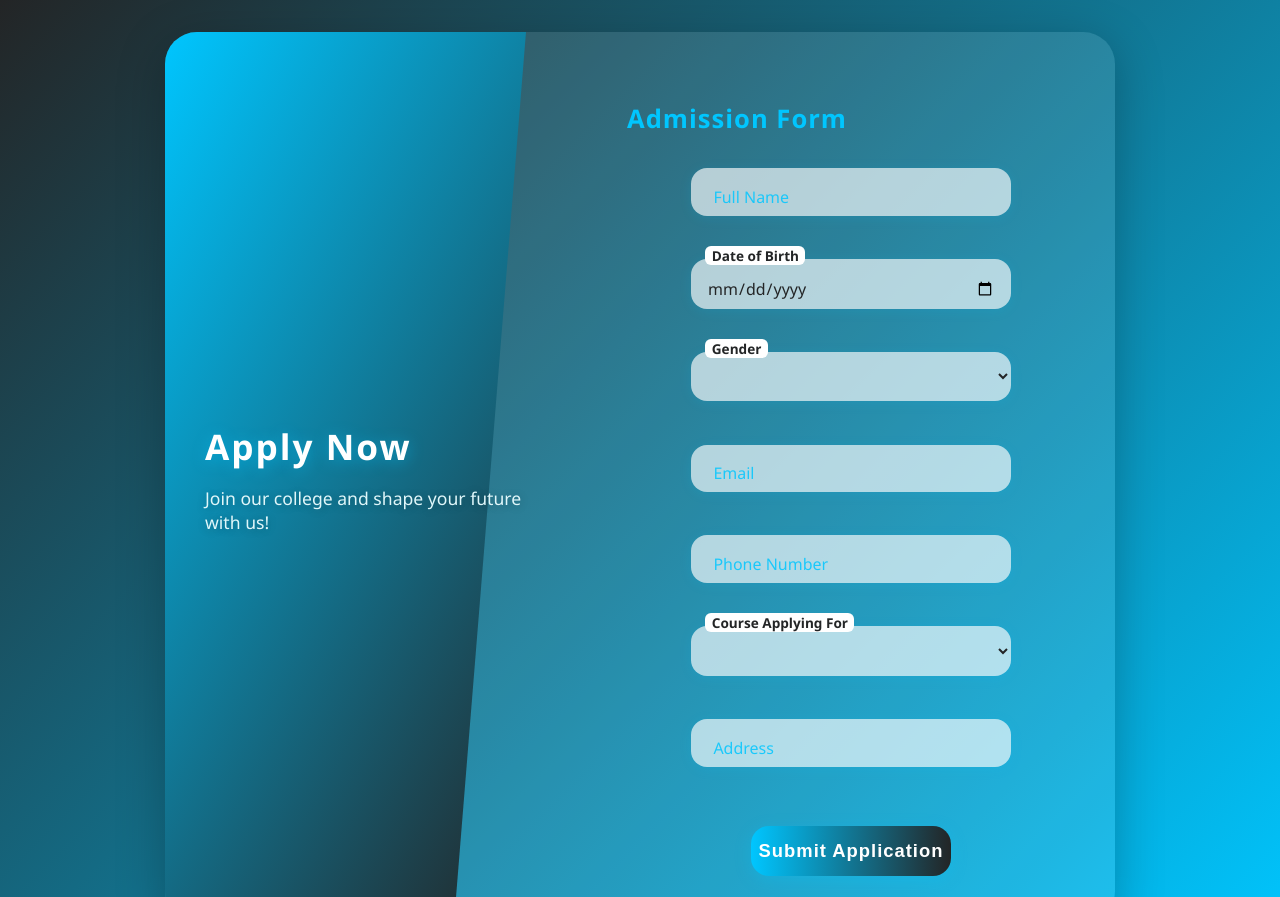
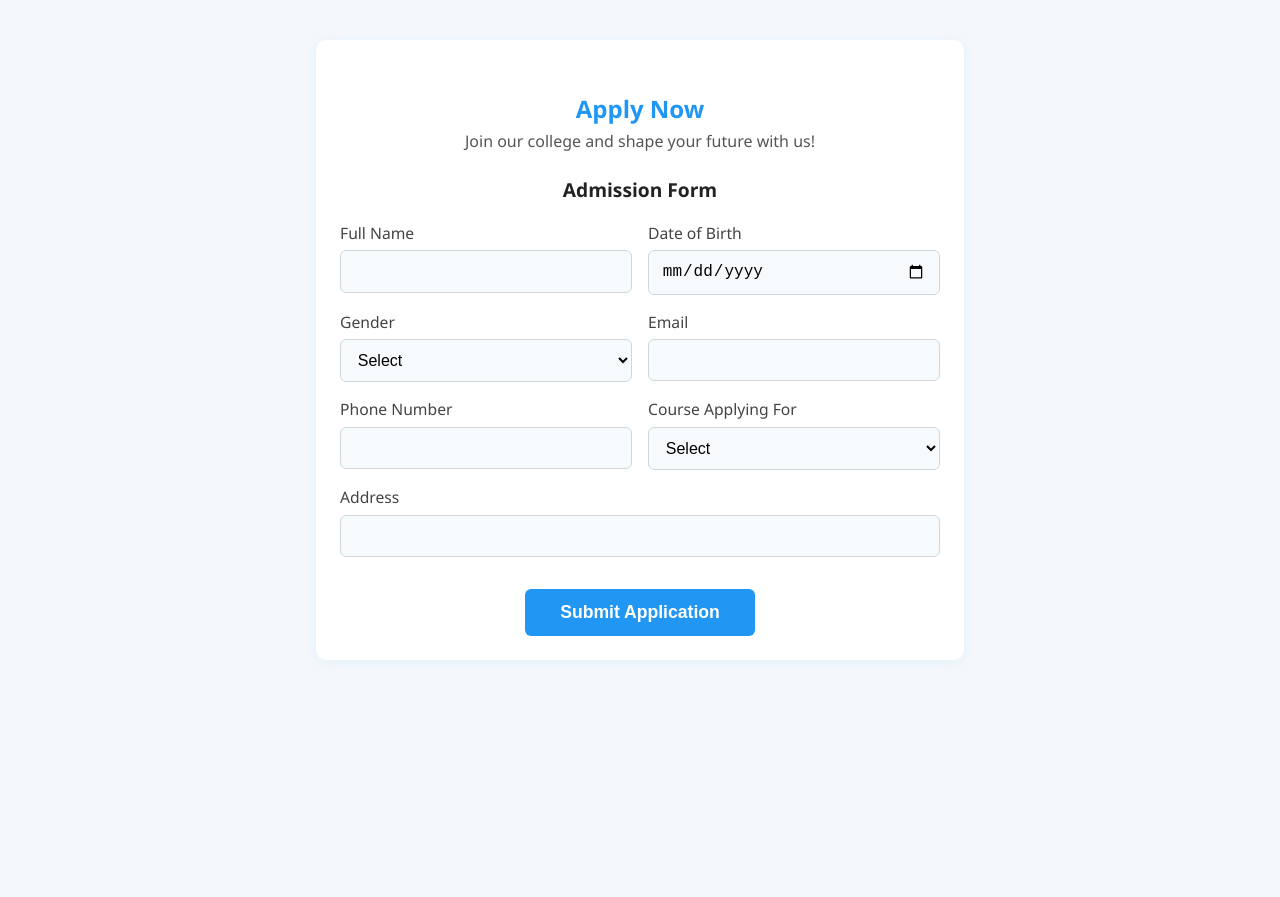
Before and after one commit to Avishukla-Student/collage-web, a plain HTML site: page frontend/addmission.html in a window 1280 px wide. Shown: the top 897 px of the page. After the commit the page ends 800 px from the top, so only its background shows below. Drawn offline with Linux system fonts and the light colour scheme.

Commit message:
changes in design

```diff
--- a/frontend/addmission.html
+++ b/frontend/addmission.html
@@ -4,8 +4,110 @@
     <meta charset="UTF-8" />
     <meta name="viewport" content="width=device-width, initial-scale=1" />
     <title>College Admission Form</title>
-    <link rel="stylesheet" href="css/addmission.css" />
-
+    <style>
+      body {
+        font-family: 'Segoe UI', Arial, sans-serif;
+        background: #f4f8fb;
+        margin: 0;
+        padding: 0;
+      }
+      .container {
+        max-width: 600px; /* Increased from 420px */
+        margin: 40px auto;
+        background: #fff;
+        border-radius: 10px;
+        box-shadow: 0 2px 12px rgba(33, 150, 243, 0.08);
+        padding: 2rem 1.5rem 1.5rem 1.5rem;
+      }
+      .form-sidebar {
+        text-align: center;
+        margin-bottom: 1.5rem;
+      }
+      .form-sidebar h2 {
+        color: #2196f3;
+        margin-bottom: 0.3rem;
+        font-size: 1.5rem;
+      }
+      .form-sidebar p {
+        color: #555;
+        font-size: 1rem;
+        margin: 0;
+      }
+      .form-content h2 {
+        text-align: center;
+        color: #222;
+        margin-bottom: 1.2rem;
+        font-size: 1.2rem;
+        font-weight: 600;
+      }
+      form {
+        display: flex;
+        flex-direction: column;
+        gap: 1rem;
+      }
+      .form-group {
+        display: flex;
+        flex-direction: column;
+        gap: 0.3rem;
+      }
+      .form-group label {
+        font-size: 0.98rem;
+        color: #444;
+        margin-bottom: 0.1rem;
+      }
+      .form-group input,
+      .form-group select {
+        padding: 0.7rem 0.8rem;
+        border: 1px solid #cfd8dc;
+        border-radius: 6px;
+        font-size: 1rem;
+        background: #f7fafc;
+        transition: border 0.2s;
+      }
+      .form-group input:focus,
+      .form-group select:focus {
+        border: 1.5px solid #2196f3;
+        outline: none;
+        background: #fff;
+      }
+      .button-row {
+        display: flex;
+        justify-content: center;
+        margin-top: 1rem;
+      }
+      button[type="submit"] {
+        background: #2196f3;
+        color: #fff;
+        border: none;
+        border-radius: 6px;
+        padding: 0.8rem 2.2rem;
+        font-size: 1.1rem;
+        font-weight: 600;
+        cursor: pointer;
+        transition: background 0.2s;
+      }
+      button[type="submit"]:hover {
+        background: #1769aa;
+      }
+      .form-row {
+        display: flex;
+        gap: 1rem;
+      }
+      .form-row .form-group {
+        flex: 1;
+      }
+      @media (max-width: 600px) {
+        .form-row {
+          flex-direction: column;
+          gap: 0.5rem;
+        }
+      }
+      @media (max-width: 500px) {
+        .container {
+          padding: 1rem 0.3rem;
+        }
+      }
+    </style>
     <script>
       function submitAdmissionForm() {
         alert("Admission form submitted successfully!");
@@ -14,10 +116,6 @@
     </script>
   </head>
   <body>
-    <!-- <header>
-      <h1>College Admission</h1>
-      <p>Fill out the form below to apply for admission</p>
-    </header> -->
     <div class="container">
       <div class="form-sidebar">
         <h2>Apply Now</h2>
@@ -26,60 +124,51 @@
       <div class="form-content">
         <h2>Admission Form</h2>
         <form onsubmit="return submitAdmissionForm();" id="admissionForm">
+          <div class="form-row">
             <div class="form-group">
-            <input type="text" id="name" name="name" required placeholder=" " />
               <label for="name">Full Name</label>
+              <input type="text" id="name" name="name" required />
             </div>
             <div class="form-group">
-            <input type="date" id="dob" name="dob" required placeholder=" " />
               <label for="dob">Date of Birth</label>
+              <input type="date" id="dob" name="dob" required />
             </div>
+          </div>
+          <div class="form-row">
             <div class="form-group">
+              <label for="gender">Gender</label>
               <select id="gender" name="gender" required>
-              <option value="" selected disabled hidden></option>
+                <option value="" selected disabled hidden>Select</option>
                 <option value="male">Male</option>
                 <option value="female">Female</option>
                 <option value="other">Other</option>
               </select>
-            <label for="gender">Gender</label>
             </div>
             <div class="form-group">
-            <input
-              type="email"
-              id="email"
-              name="email"
-              required
-              placeholder=" " />
               <label for="email">Email</label>
+              <input type="email" id="email" name="email" required />
+            </div>
+          </div>
+          <div class="form-row">
+            <div class="form-group">
+              <label for="phone">Phone Number</label>
+              <input type="tel" id="phone" name="phone" required />
             </div>
             <div class="form-group">
-            <input
-              type="tel"
-              id="phone"
-              name="phone"
-              required
-              placeholder=" " />
-            <label for="phone">Phone Number</label>
-          </div>
-          <div class="form-group">
+              <label for="course">Course Applying For</label>
               <select id="course" name="course" required>
-              <option value="" selected disabled hidden></option>
+                <option value="" selected disabled hidden>Select</option>
                 <option value="bca">BCA</option>
                 <option value="bba">BBA</option>
                 <option value="bsc">B.Sc</option>
                 <option value="ba">BA</option>
                 <option value="other">Other</option>
               </select>
-            <label for="course">Course Applying For</label>
             </div>
-          <div class="form-group" style="flex-basis: 100%">
-            <input
-              type="text"
-              id="address"
-              name="address"
-              required
-              placeholder=" " />
+          </div>
+          <div class="form-group">
             <label for="address">Address</label>
+            <input type="text" id="address" name="address" required />
           </div>
           <div class="button-row">
             <button type="submit">Submit Application</button>
@@ -87,6 +176,5 @@
         </form>
       </div>
     </div>
-    <script src="javascript/admission.js"></script>
   </body>
 </html>
```
Also changed, not shown: frontend/facalty.html (+2 -0 lines). Lines whose indentation alone changed are shown as unchanged.
